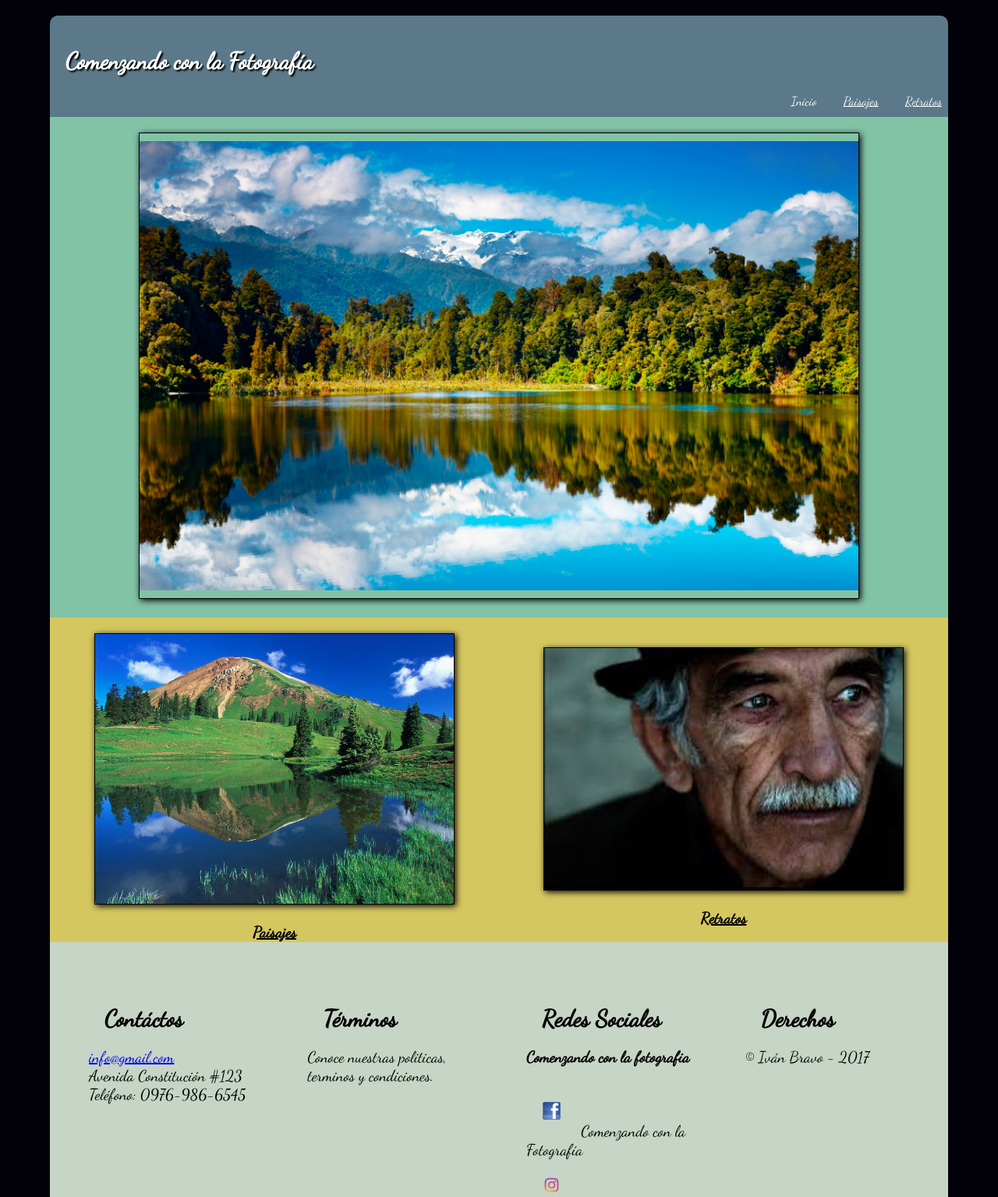
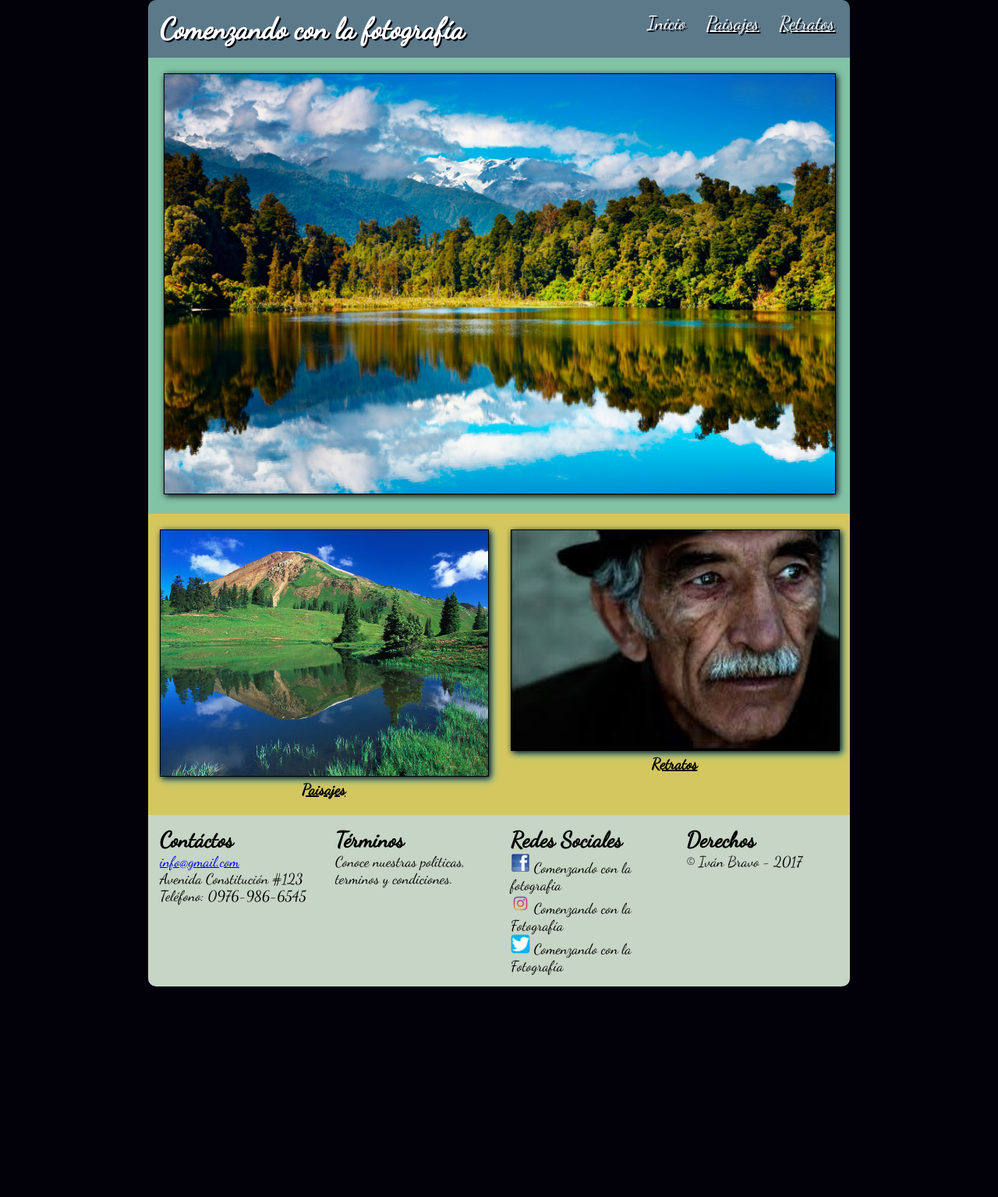
Before and after one commit to ifbravo/ProyectoFinal, a plain HTML site: page index.html in a window 1280 px wide. Shown: the top 1535 px of the page at 78% size. After the commit the page ends 1265 px from the top, so only its background shows below. Drawn offline with Linux system fonts and the light colour scheme.

Commit message:
V 1.2 se modifica todo el proyecto

```diff
--- a/CSS/estilos.css
+++ b/CSS/estilos.css
@@ -1,79 +1,85 @@
 @import url('https://fonts.googleapis.com/css?family=Dancing+Script');
 
+*
+{
+	margin:0;
+}
+
 body{
-  width: 90%;
-  background-color: #02010a;
-  margin: auto;
-  font-family: dancing script;
+  background: #02010a;
+  color: white;
+  font-size: 16px;
+  font-family: 'Dancing Script';
+  font-size: 14pt;
   }
 
+#contenido{
+  width: 900px;
+	margin: 0 auto;
+  min-height: 200px;
+}
+
 header{
-  width: 100%;
-  height: 130px;
-  background-color: #5b7989;
-  color: white;
-  text-shadow: 2px 2px 2px black;
-  border-radius: 10px 10px 0px 0px;
+  background: #5b7989;
+  border-radius: 10px 10px 0 0;
+  text-shadow: 2px 2px #02010a;
+  padding: 15px 0;
+  display: flex;
+  display: -webkit-flex;
+  flex-flow: row wrap;
+  -webkit-flex-flow: row wrap;
   }
 
-h1{
-  margin-left: 20px;
-  padding-top: 40px;
-  font-size: 30px;
-  width: 100%;
-  text-align: left;
+#tituloCabecera{
+  width: 70%;
+  text-indent: 15px;
 }
 
 #menu {
-text-shadow: none;
-word-spacing: 30px;
-float: right;
-margin-right: 8px;
-margin-top: 4px;
-color: white;
+  width: 30%;
+  font-size: 18pt;
 }
 
-.inicio{
-  text-decoration: none;
-  color: white;
+#menu a, #menu a:hover{
+  color: #fff;
+  padding: 5px 10px;
 }
 
-.paisajes{
-  color: white;
+#menu a + a::before {
+  color: #fff;
+  text-decoration: none;
 }
 
-.retratos{
-  color: white;
+#menu .actual{
+  text-decoration: none;
 }
 
 #imagenprincipal{
+  background-color: #82c3a6;
+  padding: 20px;
+  }
+
+img{
   width: 100%;
-  background-color: #82c3a6;
-  text-align: center;
-}
+  box-shadow: 2px 2px 8px #02010a;
+  border: 1px solid black;
+  }
 
-.imagen1{
-  width: 80%;
-  padding-top: 10px;
-  padding-bottom: 10px;
-  box-shadow: 2px 2px 8px #02010a;
-}
-
-section{
+#imagensecundaria{
+  display: flex;
+  display: -webkit-flex;
+  flex-flow: row wrap;
+  -webkit-flex-flow: row wrap;
+  min-height: 100px;
+  padding: 20px 0;
   background-color: #d5c75f;
 }
 
-#imagensecundaria{
-  display: flex;
-  flex-direction: row;
-}
-
-
-div img{
-width: 80%;
-border: 1px solid black;
-margin: 20px;
-box-shadow: 2px 2px 8px #02010a;
+.galeria{
+  width: 50%;
+  text-align: center;
+  box-sizing: border-box;
+  padding: 0 15px;
 }
 
 .galeria .menu1{
@@ -86,96 +92,69 @@ box-shadow: 2px 2px 8px #02010a;
   font-size: 20px;
   }
 
-  @media (max-width: 900px) {
-  	h1 {
-      font-size: 20px;
-      text-align: center;
-      margin-left: auto;
-      margin-top: auto;
-  	}
-  }
+#imagen2{
+  -webkit-filter:drop-shadow(3px 3px 3px #82c3a6);
+  filter: drop-shadow(3px 3px 3px #82c3a6);
+  transition: transform 2s;
 
-
-  @media (max-width: 900px) {
-  	#imagensecundaria{
-      display:flex;
-      flex-direction: column;
-      width: 100%;
-      text-align: center;
-  	}
-  }
-
+}
   #imagen2:hover {
   	transform: rotate(10deg);
-    -ms-transform: rotate(10deg); /* IE 9 */
-  	-webkit-transform: rotate(10deg); /* Chrome, Safari, Opera */
-    box-shadow: 3px 3px 3px #82c3a6;
     border: 2px black solid;
   }
 
+#imagen3{
+  -webkit-filter:drop-shadow(3px 3px 3px #82c3a6);
+  filter: drop-shadow(3px 3px 3px #82c3a6);
+  transition: transform 2s;
+}
+
   #imagen3:hover {
   	transform: translate(20px,-5px);
-    -ms-transform: translate(20px,-5px); /* IE 9 */
-  	-webkit-transform: translate(20px,-5px); /* Chrome, Safari, Opera */
-    box-shadow: 3px 3px 3px #82c3a6;
     border: 2px black solid;
   }
 
 footer{
+  display: flex;
+  display: -webkit-flex;
+  flex-flow: row wrap;
+  -webkit-flex-flow: row wrap;
   background-color: #C6d5c5;
-  border-radius: 0px 0px 10px 10px;
-  display: flex;
-  flex-direction: row;
-  text-align: justify;
-
+  padding: 15px 0;
+  color: black;
+  border-radius: 0 0 10px 10px;
 }
 
-#contactos{
-  margin: 20px;
-  margin-left: 50px;
-  font-size: 20px;
-  text-align: left;
+footer .pie{
+  width: 25%;
+  box-sizing: border-box;
+  padding: 0 15px;
 }
 
-#terminos{
-  margin: 20px;
-  font-size: 20px;
-  text-align: left;
-}
-
-#redessociales img{
+.icono{
   width: 25px;
   box-shadow:  none;
   border: none;
 }
 
-#redessociales{
-  margin: 20px;
-  font-size: 20px;
-  text-align: left;
-}
 
-#derechos{
-  margin: 20px;
-  font-size: 20px;
-  text-align: left;
-}
-
-
-@media (max-width: 900px) {
-  footer{
-    display: flex;
-    flex-direction: column;
+@media screen and (max-width: 1000px){
+	#contenido{
+		width: 100%;
+		margin: 0 auto;
+	}
+  #menu, #tituloCabecera{
     width: 100%;
     text-align: center;
   }
+  .galeria{
+    width: 100%;
+  }
+    footer .pie{
+    width: 100%;
+  }
 }
 
-  div{
-  text-align: center;
-  width: 100%;
-  margin: auto;
-  }
 
 #contenido{
   animation-name: slidein;
--- a/CSS/estilospaisajes.css
+++ b/CSS/estilospaisajes.css
@@ -1,85 +1,82 @@
 @import url('https://fonts.googleapis.com/css?family=Dancing+Script');
 
+
+*
+{
+	margin:0;
+}
+
 body{
-  width: 90%;
-  background-color: #02010a;
-  margin: auto;
-  font-family: dancing script;
+  background: #02010a;
+  color: white;
+  font-size: 16px;
+  font-family: 'Dancing Script';
+  font-size: 14pt;
+  }
+
+#contenido{
+  width: 900px;
+	margin: 0 auto;
+  min-height: 200px;
 }
 
 header{
-  width: 100%;
-  height: 130px;
-  background-color: #5b7989;
-  text-align: left;
-  color: white;
-  text-shadow: 2px 2px 2px black;
-  border-radius: 10px 10px 0px 0px;
+  background: #5b7989;
+  border-radius: 10px 10px 0 0;
+  text-shadow: 2px 2px #02010a;
+  padding: 15px 0;
+  display: flex;
+  display: -webkit-flex;
+  flex-flow: row wrap;
+  -webkit-flex-flow: row wrap;
   }
 
-h1{
-  margin-left: 20px;
-  padding-top: 40px;
-  font-size: 30px;
+#tituloCabecera{
+  width: 70%;
+  text-indent: 15px;
 }
 
 #menu {
-text-shadow: none;
-word-spacing: 30px;
-float: right;
-margin-right: 8px;
-margin-top: 4px;
+  width: 30%;
+  font-size: 18pt;
 }
 
-.inicio{
-  text-decoration: none;
-  color: white;
+#menu a, #menu a:hover{
+  color: #fff;
+  padding: 5px 10px;
 }
 
-.paisajes{
-  color: white;
+#menu a + a::before {
+  color: #fff;
+  text-decoration: none;
 }
 
-.retratos{
-  color: white;
+#menu .actual{
+  text-decoration: none;
 }
 
-section{
-  background-color: #d5c75f;
+img{
+  width: 100%;
+  box-shadow: 2px 2px 8px #02010a;
+  border: 1px solid black;
   }
+
 
 #galerias{
   display: flex;
-  flex-direction: column;
+  display: -webkit-flex;
+  flex-flow: row wrap;
+  -webkit-flex-flow: row wrap;
+  background: #d5c75f;
+  min-height: 100px;
+  padding: 20px 0;
 }
 
 .galeria{
-  display: flex;
-  flex-direction: row;
-}
-
-div img{
-width: 85%;
-border: 1px solid black;
-margin: 20px;
-box-shadow: 2px 2px 8px #02010a;
-}
-
-
-@media (max-width: 600px) {
-  h1{
-    font-size: 20px;
+  width: 33.33%;
   text-align: center;
-  }
-}
-
-@media (max-width: 900px) {
-  .galeria{
-    display:flex;
-    flex-direction: column;
-    width: 100%;
-    text-align: center;
-  }
+  box-sizing: border-box;
+  padding: 10px;
 }
 
 #imagen4{
@@ -108,43 +105,41 @@ box-shadow: 2px 2px 8px #02010a;
   }
 
   footer{
+    display: flex;
+    display: -webkit-flex;
+    flex-flow: row wrap;
+    -webkit-flex-flow: row wrap;
     background-color: #C6d5c5;
-  border-radius: 0px 0px 10px 10px;
-  display: flex;
-  text-align: justify;
+    padding: 15px 0;
+    color: black;
+    border-radius: 0 0 10px 10px;
   }
 
-  #contactos{
-    margin: 20px;
-    margin-left: 50px;
-    font-size: 20px;
+  footer .pie{
+    width: 25%;
+    box-sizing: border-box;
+    padding: 0 15px;
   }
 
-  #terminos{
-    margin: 20px;
-    font-size: 20px;
+  .icono{
+    width: 25px;
+    box-shadow:  none;
+    border: none;
   }
 
-  #redessociales img{
-    width: 25px;
-    border: none;
-    box-shadow: none;
+  @media screen and (max-width: 1000px){
+  	#contenido{
+  		width: 100%;
+  		margin: 0 auto;
   	}
-
-  #redessociales{
-    margin: 20px;
-    font-size: 20px;
+    #menu, #tituloCabecera{
+      width: 100%;
+      text-align: center;
     }
-
-  #derechos{
-    margin: 20px;
-    font-size: 20px;
+    .galeria{
+      width: 100%;
     }
-
-
-  @media (max-width: 900px) {
-    footer{
-      flex-direction: column;
+      footer .pie{
       width: 100%;
     }
   }
@@ -153,6 +148,7 @@ footer{
     animation-name: slidein;
     animation-duration: 2s;
   }
+
 
   @keyframes slidein {
   0% {
--- a/CSS/estilosretratos.css
+++ b/CSS/estilosretratos.css
@@ -1,86 +1,83 @@
 @import url('https://fonts.googleapis.com/css?family=Dancing+Script');
 
+*
+{
+	margin:0;
+}
+
 body{
-  width: 90%;
-  background-color: #02010a;
-  margin: auto;
-  font-family: dancing script;
+  background: #02010a;
+  color: white;
+  font-size: 16px;
+  font-family: 'Dancing Script';
+  font-size: 14pt;
+  }
+
+#contenido{
+  width: 900px;
+	margin: 0 auto;
+  min-height: 200px;
 }
 
 header{
-  width: 100%;
-  height: 130px;
-  background-color: #5b7989;
-  text-align: left;
-  color: white;
-  text-shadow: 2px 2px 2px black;
-  border-radius: 10px 10px 0px 0px;
+  background: #5b7989;
+  border-radius: 10px 10px 0 0;
+  text-shadow: 2px 2px #02010a;
+  padding: 15px 0;
+  display: flex;
+  display: -webkit-flex;
+  flex-flow: row wrap;
+  -webkit-flex-flow: row wrap;
   }
 
-h1{
-  margin-left: 20px;
-  padding-top: 40px;
-  font-size: 30px;
+#tituloCabecera{
+  width: 70%;
+  text-indent: 15px;
 }
 
 #menu {
-text-shadow: none;
-word-spacing: 30px;
-float: right;
-margin-right: 8px;
-margin-top: 4px;
+  width: 30%;
+  font-size: 18pt;
 }
 
-.inicio{
-  text-decoration: none;
-  color: white;
+#menu a, #menu a:hover{
+  color: #fff;
+  padding: 5px 10px;
 }
 
-.paisajes{
-  color: white;
+#menu a + a::before {
+  color: #fff;
+  text-decoration: none;
 }
 
-.retratos{
-  color: white;
+#menu .actual{
+  text-decoration: none;
 }
 
-section{
-  background-color: #d5c75f;
+img{
+  width: 100%;
+  box-shadow: 2px 2px 8px #02010a;
+  border: 1px solid black;
   }
+
 
 #galerias{
   display: flex;
-  flex-direction: column;
+  display: -webkit-flex;
+  flex-flow: row wrap;
+  -webkit-flex-flow: row wrap;
+  background: #d5c75f;
+  min-height: 100px;
+  padding: 20px 0;
 }
 
 .galeria{
-  display: flex;
-  flex-direction: row;
+  width: 33.33%;
+  text-align: center;
+  box-sizing: border-box;
+  padding: 10px;
 }
 
-div img{
-width: 85%;
-border: 1px solid black;
-margin: 20px;
-box-shadow: 2px 2px 8px #02010a;
-}
-
-
-@media (max-width: 600px) {
-  h1{
-    font-size: 20px;
-    text-align: center;
-  }
-}
-
-@media (max-width: 900px) {
-  .galeria{
-    display:flex;
-    flex-direction: column;
-    width: 100%;
-    text-align: center;
-  }
-}
 
 #imagen10{
 	-webkit-filter: blur(10px);
@@ -108,51 +105,51 @@ box-shadow: 2px 2px 8px #02010a;
   }
 
   footer{
+    display: flex;
+    display: -webkit-flex;
+    flex-flow: row wrap;
+    -webkit-flex-flow: row wrap;
     background-color: #C6d5c5;
-  border-radius: 0px 0px 10px 10px;
-  display: flex;
-  text-align: justify;
+    padding: 15px 0;
+    color: black;
+    border-radius: 0 0 10px 10px;
   }
 
-  #contactos{
-    margin: 20px;
-    margin-left: 50px;
-    font-size: 20px;
+  footer .pie{
+    width: 25%;
+    box-sizing: border-box;
+    padding: 0 15px;
   }
 
-  #terminos{
-    margin: 20px;
-    font-size: 20px;
+  .icono{
+    width: 25px;
+    box-shadow:  none;
+    border: none;
   }
 
-  #redessociales img{
-    width: 25px;
-    border: none;
-    box-shadow: none;
+  @media screen and (max-width: 1000px){
+  	#contenido{
+  		width: 100%;
+  		margin: 0 auto;
   	}
-
-  #redessociales{
-    margin: 20px;
-    font-size: 20px;
+    #menu, #tituloCabecera{
+      width: 100%;
+      text-align: center;
     }
-
-  #derechos{
-    margin: 20px;
-    font-size: 20px;
+    .galeria{
+      width: 100%;
     }
-
-
-  @media (max-width: 900px) {
-    footer{
-      flex-direction: column;
+      footer .pie{
       width: 100%;
     }
   }
+
 
   #contenido{
     animation-name: slidein;
     animation-duration: 2s;
     }
+
 
   @keyframes slidein {
   0% {
--- a/index.html
+++ b/index.html
@@ -1,6 +1,6 @@
 <!DOCTYPE html>
 <html>
-<div id="contenido">
+
   <head>
     <title>Comenzando con la Fotografia</title>
     <link href="https://fonts.googleapis.com/css?family=Raleway" rel="stylesheet" type="text/css">
@@ -10,18 +10,21 @@
   </head>
 
   <body>
+    <div id="contenido">
     <header>
-      <h1>Comenzando con la Fotografía</h1>
-      <navbar id="menu">
-      <a class="inicio" href="index.html">Inicio</a>
-      <a class="paisajes" href="paisajes.html">Paisajes</a>
-      <a class="retratos" href="retratos.html">Retratos</a>
-          </navbar>
+      <div id="tituloCabecera">
+        <h1>Comenzando con la fotografía</h1>
+      </div>
+      <div id="menu">
+      <a class="actual" href="index.html">Inicio</a>
+      <a href="paisajes.html">Paisajes</a>
+      <a href="retratos.html">Retratos</a>
+    </div>
   </header>
 
-    <div id="imagenprincipal">
+    <section id="imagenprincipal">
       <img class="imagen1" src="imagenes/imagen1.jpg">
-    </div>
+    </section>
 
     <section id=imagensecundaria>
       <div class="galeria">
@@ -36,11 +39,9 @@
       </div>
     </section>
 
-    </div>
-
 <footer>
-<div id="contactos">
-  <h1>Contáctos</h1>
+<div class="pie">
+  <h2>Contáctos</h2>
     <p>
       <a href="mailto:info@gmail.com">info@gmail.com</a>
       <br>
@@ -50,35 +51,30 @@
     </p>
   </div>
 
-  <div id="terminos">
-    <h1>Términos</h1>
+  <div class="pie">
+    <h2>Términos</h2>
     <p>
       Conoce nuestras politicas, terminos y condiciones.
     </p>
   </div>
 
-  <div id="redessociales">
-    <h1>Redes Sociales</h1>
+  <div class="pie">
+    <h2>Redes Sociales</h2>
     <p>
-      <strong>Comenzando con la fotografia</strong>
-      <br><br>
-      <img src="imagenes/logofb.png"> Comenzando con la Fotografía</img>
-      <br>
-      <img src="imagenes/logoinsta.png"> Comenzando con la Fotografía</img>
-      <br>
-      <img src="imagenes/logotw.png"> Comenzando con la Fotografía</img>
+      <img src="imagenes/logofb.png" class="icono"> Comenzando con la fotografia</img><br>
+      <img src="imagenes/logoinsta.png" class="icono"> Comenzando con la Fotografía</img><br>
+      <img src="imagenes/logotw.png" class="icono"> Comenzando con la Fotografía</img><br>
     </p>
   </div>
 
-<div id="derechos">
-  <h1>Derechos</h1>
+  <div class="pie">
+  <h2>Derechos</h2>
   <p>
-    © Iván Bravo - 2017
+  © Iván Bravo - 2017
   </p>
-</div>
-</footer>
-  </body>
-</div>
+  </div>
+  </footer>
 
-
+  </div>
+</body>
 </html>
```
Also changed, not shown: paisajes.html (+32 -23 lines), retratos.html (+31 -21 lines). Lines whose indentation alone changed are shown as unchanged.
